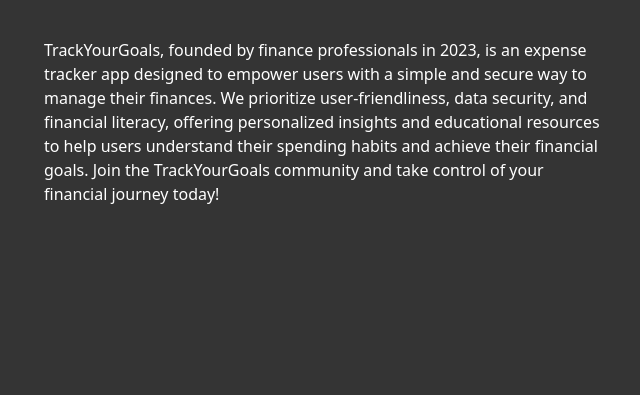
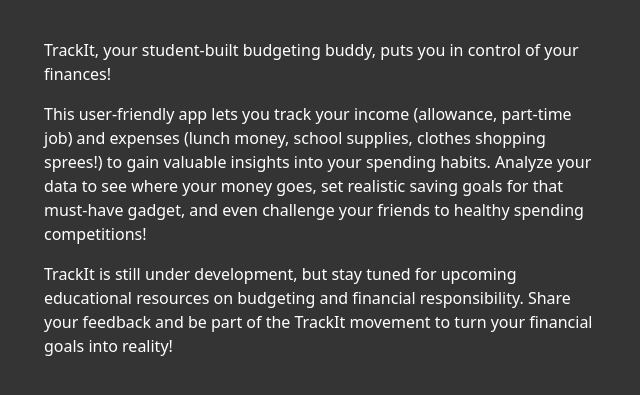
Before and after one commit to Namukuru/Tracker, a Django app: page /about/ in a window 1280 px wide. Shown: the part 56-451 px from the top of the page, without its empty margins (317-957 px from the left). Run offline with Django 5.2, Linux system fonts and the light colour scheme.

Commit message:
Addition of content

```diff
--- a/website/templates/about.html
+++ b/website/templates/about.html
@@ -7,13 +7,24 @@
   </head>
   <body>
     <div class="col-md-6 offset-md-3">
-      TrackYourGoals, founded by finance professionals in 2023, is an expense
-      tracker app designed to empower users with a simple and secure way to
-      manage their finances. We prioritize user-friendliness, data security, and
-      financial literacy, offering personalized insights and educational
-      resources to help users understand their spending habits and achieve their
-      financial goals. Join the TrackYourGoals community and take control of
-      your financial journey today!
+      <p>
+        TrackIt, your student-built budgeting buddy, puts you in control of your
+        finances!
+      </p>
+      <p>
+        This user-friendly app lets you track your income (allowance, part-time
+        job) and expenses (lunch money, school supplies, clothes shopping
+        sprees!) to gain valuable insights into your spending habits. Analyze
+        your data to see where your money goes, set realistic saving goals for
+        that must-have gadget, and even challenge your friends to healthy
+        spending competitions!
+      </p>
+      <p>
+        TrackIt is still under development, but stay tuned for upcoming
+        educational resources on budgeting and financial responsibility. Share
+        your feedback and be part of the TrackIt movement to turn your financial
+        goals into reality!
+      </p>
     </div>
   </body>
 </html>
```
